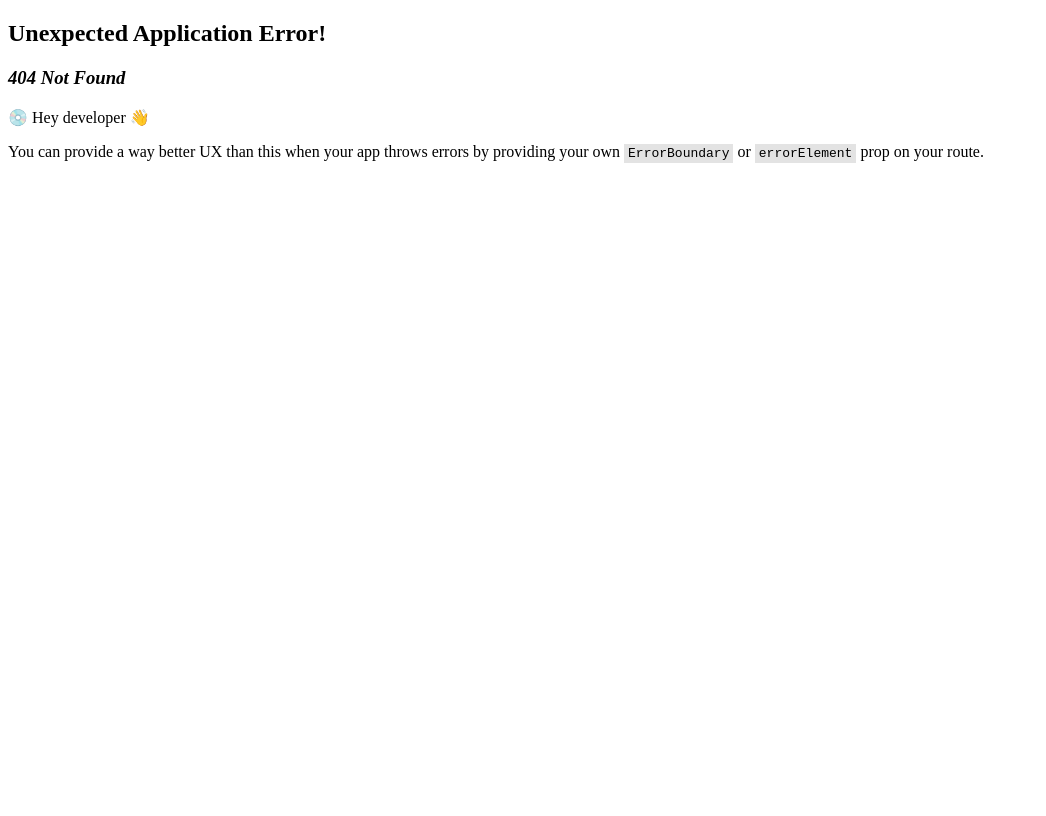
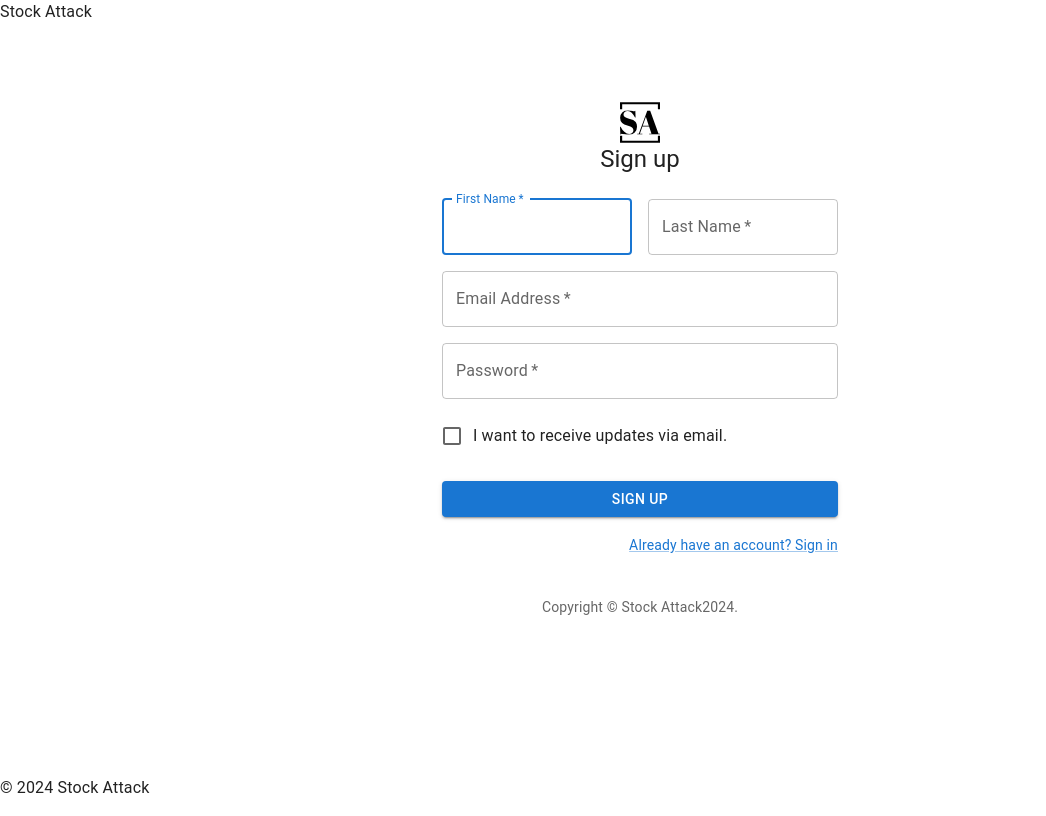
Before and after one commit to hongbowu/Stock-Attack, a React (Vite) app in the folder client/: page /search in a window 1280 px wide. Before the commit this address had no page. Shown: the whole page, without its empty margins (0-1046 px from the left). Built offline with nearby package versions, Linux system fonts and the light colour scheme.

Commit message:
adds search page

```diff
--- a/client/src/main.jsx
+++ b/client/src/main.jsx
@@ -8,6 +8,7 @@
 import Homepage from './pages/homepage';
 import Login from './pages/login';
 import Signup from './pages/signup';
+import Search from './pages/search';
 
 const router = createBrowserRouter([
   {
@@ -29,6 +30,10 @@
       {
         path: '/profiles/:profileId',
         element: <Dashboard />
+      },
+      {
+        path: '/search',
+        element: <Search />
       }
     ]
   }
--- /dev/null
+++ b/client/src/pages/search.jsx
@@ -0,0 +1,129 @@
+import React from 'react';
+import Avatar from '@mui/material/Avatar';
+import Button from '@mui/material/Button';
+import CssBaseline from '@mui/material/CssBaseline';
+import TextField from '@mui/material/TextField';
+import FormControlLabel from '@mui/material/FormControlLabel';
+import Checkbox from '@mui/material/Checkbox';
+import Link from '@mui/material/Link';
+import Grid from '@mui/material/Grid';
+import Box from '@mui/material/Box';
+import LockOutlinedIcon from '@mui/icons-material/LockOutlined';
+import Typography from '@mui/material/Typography';
+import Container from '@mui/material/Container';
+import logo from '../assets/sa-logo-black.svg';
+
+const Search = () => {
+    const handleSubmit = (event) => {
+        event.preventDefault();
+        const data = new FormData(event.currentTarget);
+    };
+    return (
+        <Container component="main" maxWidth="xs" sx={{
+          display: 'flex',
+          flexDirection: 'column',
+          alignItems: 'center',
+          justifyContent: 'center',
+          height: '100vh',
+          marginTop: '-64px',
+        }}>
+          <CssBaseline />
+          <Box
+            sx={{
+              display: 'flex',
+              flexDirection: 'column',
+              alignItems: 'center',
+            }}
+          >
+            {/* <Avatar sx={{ m: 1, bgcolor: 'secondary.main' }}>
+              <LockOutlinedIcon />
+            </Avatar> */}
+            <img src={logo} alt="logo" />
+            <Typography component="h1" variant="h5">
+              Sign up
+            </Typography>
+            <Box component="form" noValidate onSubmit={handleSubmit} sx={{ mt: 3 }}>
+              <Grid container spacing={2}>
+                {/* Form Fields */}
+                <Grid item xs={12} sm={6}>
+                  <TextField
+                    autoComplete="given-name"
+                    name="firstName"
+                    required
+                    fullWidth
+                    id="firstName"
+                    label="First Name"
+                    autoFocus
+                  />
+                </Grid>
+                <Grid item xs={12} sm={6}>
+                  <TextField
+                    required
+                    fullWidth
+                    id="lastName"
+                    label="Last Name"
+                    name="lastName"
+                    autoComplete="family-name"
+                  />
+                </Grid>
+                <Grid item xs={12}>
+                  <TextField
+                    required
+                    fullWidth
+                    id="email"
+                    label="Email Address"
+                    name="email"
+                    autoComplete="email"
+                  />
+                </Grid>
+                <Grid item xs={12}>
+                  <TextField
+                    required
+                    fullWidth
+                    name="password"
+                    label="Password"
+                    type="password"
+                    id="password"
+                    autoComplete="new-password"
+                  />
+                </Grid>
+                <Grid item xs={12}>
+                  <FormControlLabel
+                    control={<Checkbox value="allowExtraEmails" color="primary" />}
+                    label="I want to receive updates via email."
+                  />
+                </Grid>
+              </Grid>
+              <Button
+                type="submit"
+                fullWidth
+                variant="contained"
+                sx={{ mt: 3, mb: 2 }}
+              >
+                Sign Up
+              </Button>
+              <Grid container justifyContent="flex-end">
+                <Grid item>
+                  <Link href="#" variant="body2">
+                    Already have an account? Sign in
+                  </Link>
+                </Grid>
+              </Grid>
+            </Box>
+            <Typography
+              variant="body2"
+              color="text.secondary"
+              align="center"
+              sx={{ mt: 5 }}
+            >
+              {'Copyright © '}
+              Stock Attack
+              {new Date().getFullYear()}
+              {'.'}
+            </Typography>
+          </Box>
+        </Container>
+      );
+}
+
+export default Search;
```
